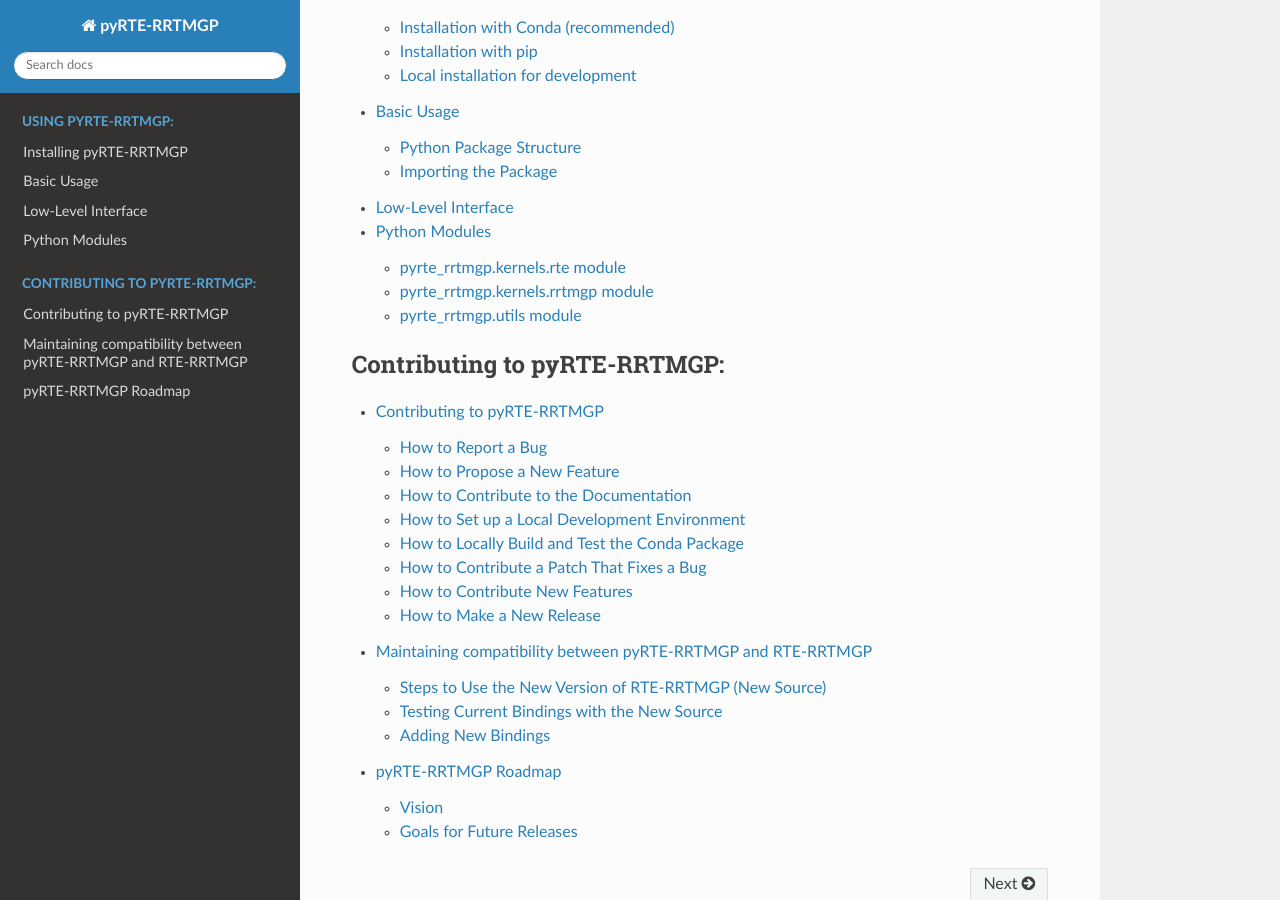
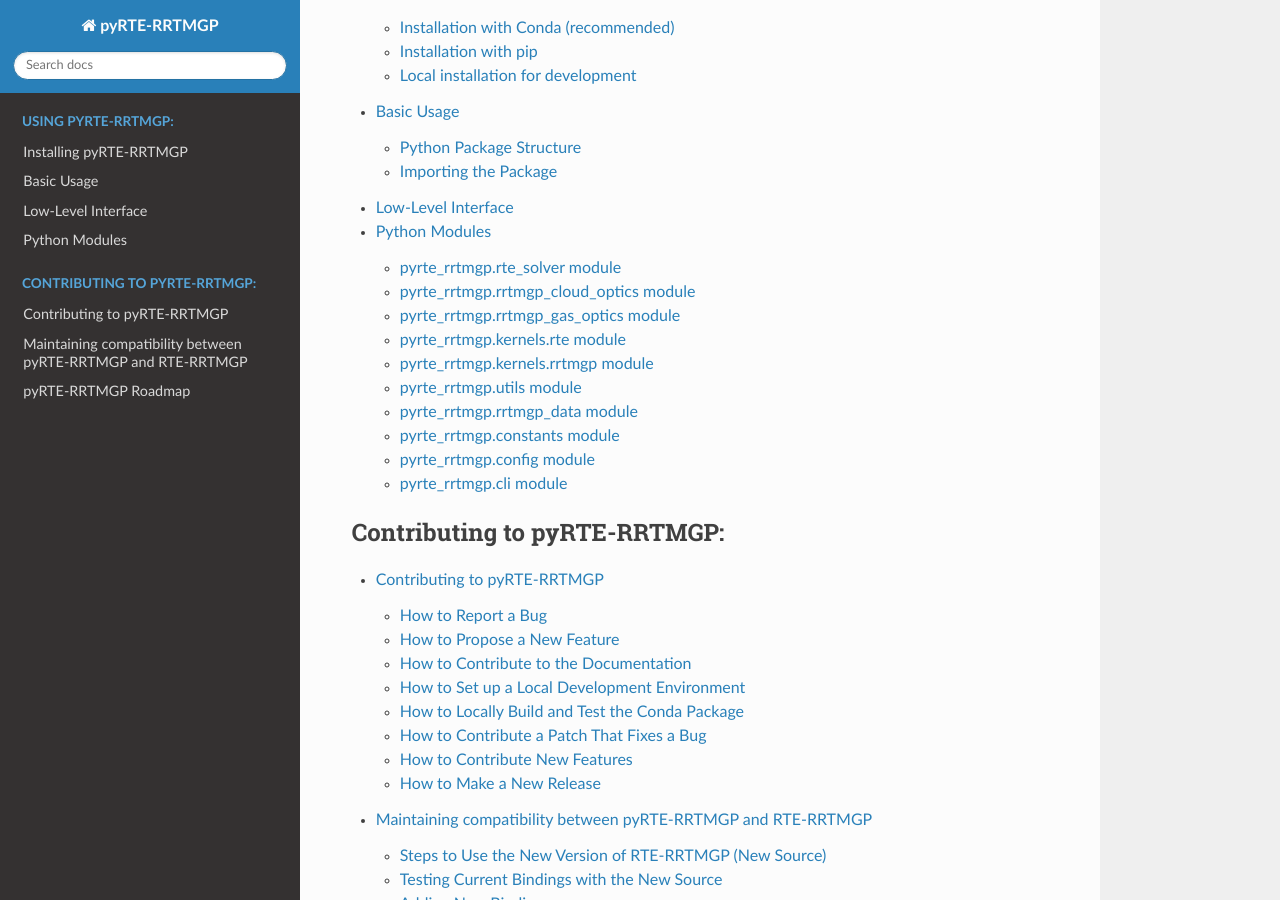
Before and after one commit to earth-system-radiation/pyRTE-RRTMGP, a Sphinx documentation site: the page built from docs/source/index.rst, in a window 1280 px wide and 900 px high, scrolled down 545 px. Built offline with Sphinx 7.4.7 and the Read the Docs theme 3.1.0, drawn with Linux system fonts in a browser that asks for light colours.

Commit message:
Update autodoc modules

```diff
--- a/docs/source/reference_guide/pyrte_rrtmgp_python_modules.rst
+++ b/docs/source/reference_guide/pyrte_rrtmgp_python_modules.rst
@@ -7,6 +7,29 @@ The documentation below provides details for several of the high-level functions
 
 For more information about the low-level functions available in the ``pyrte_rrtmgp.pyrte_rrtmgp`` submodule, please go to :ref:`low_level_interface`.
 
+pyrte\_rrtmgp.rte_solver module
+-------------------------------
+
+.. automodule:: pyrte_rrtmgp.rte_solver
+   :members:
+   :undoc-members:
+   :show-inheritance:
+
+pyrte\_rrtmgp.rrtmgp_cloud_optics module
+----------------------------------------
+
+.. automodule:: pyrte_rrtmgp.rrtmgp_cloud_optics
+   :members:
+   :undoc-members:
+   :show-inheritance:
+
+pyrte\_rrtmgp.rrtmgp_gas_optics module
+--------------------------------------
+
+.. automodule:: pyrte_rrtmgp.rrtmgp_gas_optics
+   :members:
+   :undoc-members:
+   :show-inheritance:
 
 pyrte\_rrtmgp.kernels.rte module
 --------------------------------
@@ -31,3 +54,51 @@ pyrte\_rrtmgp.utils module
    :members:
    :undoc-members:
    :show-inheritance:
+
+pyrte\_rrtmgp.rrtmgp_data module
+--------------------------------
+
+.. automodule:: pyrte_rrtmgp.rrtmgp_data
+   :members:
+   :undoc-members:
+   :show-inheritance:
+
+.. pyrte\_rrtmgp.data_types module
+.. -------------------------------
+
+.. .. automodule:: pyrte_rrtmgp.data_types
+..    :members:
+..    :undoc-members:
+..    :show-inheritance:
+
+.. pyrte\_rrtmgp.data_validation module
+.. -------------------------------------
+
+.. .. automodule:: pyrte_rrtmgp.data_validation
+..    :members:
+..    :undoc-members:
+..    :show-inheritance:
+
+pyrte\_rrtmgp.constants module
+-------------------------------
+
+.. automodule:: pyrte_rrtmgp.constants
+   :members:
+   :undoc-members:
+   :show-inheritance:
+
+pyrte\_rrtmgp.config module
+---------------------------
+
+.. automodule:: pyrte_rrtmgp.config
+   :members:
+   :undoc-members:
+   :show-inheritance:
+
+pyrte\_rrtmgp.cli module
+------------------------
+
+.. automodule:: pyrte_rrtmgp.cli
+   :members:
+   :undoc-members:
+   :show-inheritance:
```
